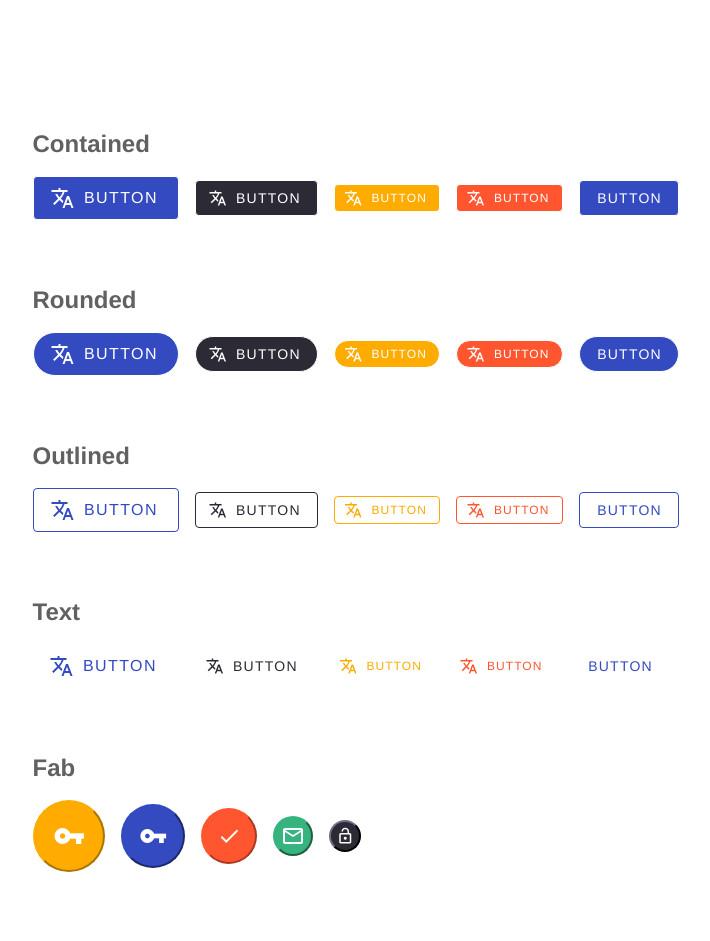
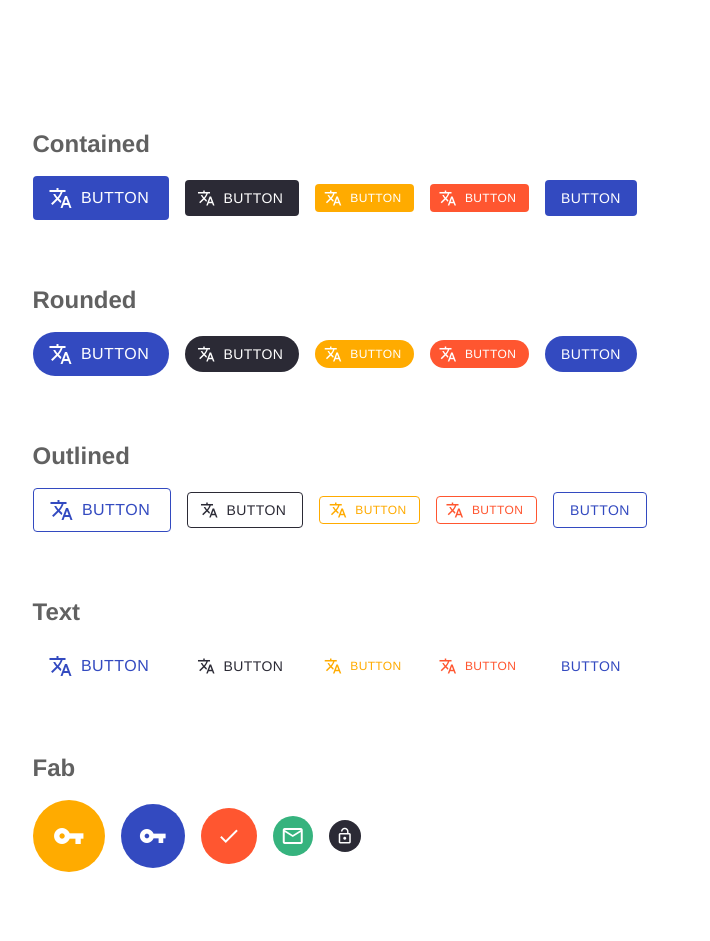
Before and after one commit to anilkaraabali/vue-button, a Vue app: page / in a window 1280 px wide. Shown: the top 941 px of the page, without its empty margins (31-741 px from the left). Built offline with nearby package versions, Linux system fonts and the light colour scheme.

Commit message:
refactor: removed unused styles

```diff
--- a/src/components/common/app-button/app-button.component.html
+++ b/src/components/common/app-button/app-button.component.html
@@ -3,7 +3,7 @@
   class="c-button"
   :class="{
         ['c-button--' + type]: type,
-        ['c-button-theme--' + theme]: theme,
+        [theme]: theme,
         ['c-button-size--' + size]: size,
         'c-button--block': block,
         'c-button--disabled': disabled,
--- a/src/components/common/app-button/app-button.component.scss
+++ b/src/components/common/app-button/app-button.component.scss
@@ -7,8 +7,9 @@
   position: relative;
   font-family: $heading-font-family;
   font-weight: 500;
-    letter-spacing: 0.0892857143em;
-    text-indent: 0.0892857143em;
+  color: color(light);
+  letter-spacing: 0.02857em;
+  text-indent: 0.02857em;
   text-decoration: none;
   text-transform: uppercase;
   border-radius: $border-radius-root;
@@ -18,7 +19,7 @@
   outline: 0;
 
   &::before {
-        content: "";
+    content: '';
     position: absolute;
     top: 0;
     left: 0;
@@ -38,6 +39,10 @@
 
   &:hover::before {
     opacity: 0.04;
+  }
+
+  &:focus::before {
+    opacity: 0.12;
   }
 
   &__content {
@@ -91,12 +96,12 @@
   &#{&}-size--small:not(#{$self}--fab):not(#{$self}--icon),
   &#{&}-size--large:not(#{$self}--fab):not(#{$self}--icon) {
     .c-icon {
-            margin-left: -.4rem;
-            margin-right: .8rem;
+      margin-left: -0.4rem;
+      margin-right: 0.8rem;
     }
   }
 
-    /*  Icon
+  /*    Icon
       ======================================== */
   &#{&}--icon#{&}-size--default {
     width: 3.6rem;
@@ -135,7 +140,7 @@
     }
   }
 
-    /*  Fab
+  /*    Fab
       ======================================== */
   &#{&}--fab#{&}-size--default {
     width: 5.6rem;
@@ -177,199 +182,56 @@
   /*  ================================================================================
         Theme
       ================================================================================ */
-    &#{&}-theme {
-        &--primary {
+  &.primary {
     background-color: color(primary);
     border-color: color(primary);
   }
 
-        &--secondary {
+  &.secondary {
     background-color: color(secondary);
     border-color: color(secondary);
   }
 
-        &--warning {
+  &.warning {
     background-color: color(warning);
     border-color: color(warning);
   }
 
-        &--danger {
+  &.danger {
     background-color: color(danger);
     border-color: color(danger);
   }
 
-        &--success {
+  &.success {
     background-color: color(success);
     border-color: color(success);
-        }
   }
 
   /*  ================================================================================
         Type
       ================================================================================ */
-    &#{&}--contained#{&}-theme {
-        &--primary {
-            color: color(light);
-        }
-
-        &--secondary {
-            color: color(light);
-        }
-
-        &--warning {
-            color: color(light);
-        }
-
-        &--danger {
-            color: color(light);
-        }
-
-        &--success {
-            color: color(light);
-        }
-    }
-
-    /*  Flat
-        ======================================== */
-    &#{&}--flat {}
-
-    /*  Outlined
-        ======================================== */
-    &#{&}--outlined#{&}-theme {
-        &--primary {
+  &#{&}--outlined,
+  &#{&}--text,
+  &#{&}--icon {
+    &.primary {
       color: color(primary);
     }
 
-        &--secondary {
+    &.secondary {
       color: color(secondary);
     }
 
-        &--warning {
+    &.warning {
       color: color(warning);
     }
 
-        &--danger {
+    &.danger {
       color: color(danger);
     }
 
-        &--success {
+    &.success {
       color: color(success);
     }
-    }
-
-    /*  Rounded
-        ======================================== */
-    &#{&}--rounded#{&}-theme {
-        &--primary {
-            color: color(light);
-        }
-
-        &--secondary {
-            color: color(light);
-        }
-
-        &--warning {
-            color: color(light);
-        }
-
-        &--danger {
-            color: color(light);
-        }
-
-        &--success {
-            color: color(light);
-        }
-    }
-
-    /*  Depressed
-        ======================================== */
-    &#{&}--depressed {}
-
-    /*  Raised
-        ======================================== */
-    &#{&}--raised {}
-
-    /*  Text
-        ======================================== */
-    &#{&}--text#{&}-theme {
-        &--primary {
-            color: color(primary);
-        }
-
-        &--secondary {
-            color: color(secondary);
-        }
-
-        &--warning {
-            color: color(warning);
-
-        }
-
-        &--danger {
-            color: color(danger);
-
-        }
-
-        &--success {
-            color: color(success);
-        }
-    }
-
-    /*  FAB
-        ======================================== */
-    &#{&}--fab#{&}-theme {
-        &--primary {
-            background-color: color(primary);
-        }
-
-        &--secondary {
-            background-color: color(secondary);
-        }
-
-        &--warning {
-            background-color: color(warning);
-
-        }
-
-        &--danger {
-            background-color: color(danger);
-
-        }
-
-        &--success {
-            background-color: color(success);
-        }
-    }
-
-    /*  Icon
-        ======================================== */
-    &#{&}--icon#{&}-theme {
-        &--primary {
-            color: color(primary);
-        }
-
-        &--secondary {
-            color: color(secondary);
-        }
-
-        &--warning {
-            color: color(warning);
-
-        }
-
-        &--danger {
-            color: color(danger);
-
-        }
-
-        &--success {
-            color: color(success);
-        }
-    }
-
-    &#{&}--icon {
-        background-color: transparent;
-        border-color: transparent;
   }
 
   /*  ================================================================================
@@ -418,13 +280,14 @@
     border: none;
   }
 
-    &:not(#{$self}--icon):not(#{$self}--text):not(#{$self}--fab) {
+  &#{&}--outlined {
     border: thin solid currentColor;
   }
 
   &#{&}--outlined,
   &#{&}--flat,
-    &#{&}--text {
+  &#{&}--text,
+  &#{&}--icon {
     background-color: transparent;
   }
 
--- a/src/components/common/app-button/app-button.component.ts
+++ b/src/components/common/app-button/app-button.component.ts
@@ -1,19 +1,15 @@
-import {
-    Component,
-    Vue,
-    Prop,
-} from 'vue-property-decorator';
+import { Component, Vue, Prop } from 'vue-property-decorator';
 import { ButtonType, SizeType, ThemeType } from '@/models/enums/index';
 
 @Component({
-    name: 'app-button',
+  name: 'app-button',
 })
 export default class AppButton extends Vue {
-    @Prop({ default: ThemeType.DEFAULT, type: String }) protected theme?: string;
-    @Prop({ default: ButtonType.CONTAINED, type: String }) protected type?: string;
-    @Prop({ default: SizeType.DEFAULT, type: String }) protected size?: string;
-    @Prop({ type: Boolean }) protected block?: boolean;
-    @Prop() protected label?: string | number;
-    @Prop() protected ariaLabel?: string;
-    @Prop({ default: false, type: Boolean }) protected disabled?: boolean;
+  @Prop({ default: ThemeType.DEFAULT, type: String }) protected theme: string;
+  @Prop({ default: ButtonType.CONTAINED, type: String }) protected type: string;
+  @Prop({ default: SizeType.DEFAULT, type: String }) protected size: string;
+  @Prop({ default: false, type: Boolean }) protected block: boolean;
+  @Prop() protected label: string | number;
+  @Prop() protected ariaLabel: string;
+  @Prop({ default: false, type: Boolean }) protected disabled: boolean;
 }
--- a/src/styles/base/_elements.base.scss
+++ b/src/styles/base/_elements.base.scss
@@ -1,19 +1,19 @@
 button,
-[type=button],
-[type=reset],
-[type=submit],
-[role=button] {
-    cursor: pointer;
+[type='button'],
+[type='reset'],
+[type='submit'],
+[role='button'] {
+  border-style: none;
+  cursor: pointer;
 }
 
 button,
-html
-[type=button],
-[type=reset],
-[type=submit] {
-    -webkit-appearance: button;
+html [type='button'],
+[type='reset'],
+[type='submit'] {
+  -webkit-appearance: button;
 }
 
 [disabled] {
-    cursor: default;
+  cursor: default;
 }
--- /dev/null
+++ b/src/styles/utilities/_theme.utilities.scss
@@ -0,0 +1,27 @@
+.primary {
+  color: color(primary);
+}
+
+.secondary {
+  color: color(secondary);
+}
+
+.warning {
+  color: color(warning);
+}
+
+.danger {
+  color: color(danger);
+}
+
+.success {
+  color: color(success);
+}
+
+.light {
+  color: color(light);
+}
+
+.dark {
+  color: color(dark);
+}
```
Also changed, not shown: src/components/common/app-button/README.md, 1 other file (tests, documents, lock files or other folders). Lines whose indentation alone changed are shown as unchanged.
